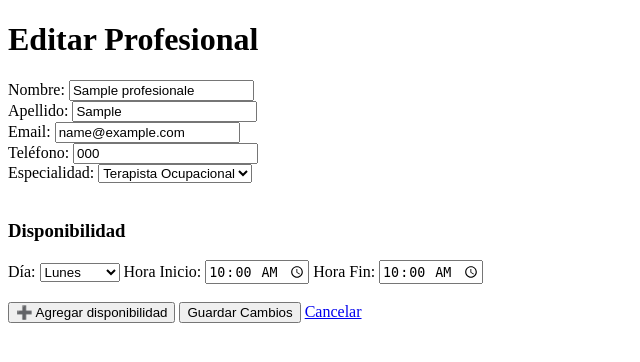
After one commit to tomascapozzo/Sistema-de-turnos, a Flask app: page /profesionales/1/editar in a window 1280 px wide. The commit adds this page. Shown: the top 362 px of the page, without its empty margins (0-640 px from the left). Run offline with Flask 3, Linux system fonts and the light colour scheme; tables that the repository leaves empty hold one stand-in row (values such as "Sample post").

Commit message:
disponibilidad

```diff
--- a/app.py
+++ b/app.py
@@ -4,6 +4,7 @@ from datetime import datetime
 from models.paciente import Paciente
 from models.profesional import Profesional, Especialidades
 from models.turno import Turno
+from models.disponibilidad import Disponibilidad, DiaSemana
 from services.turno_service import  agregarturno, obtener_turnos
 from services.pacientes_service import  obtener_nombre_paciente, agregarpaciente
 from services.profesional_service import obtener_nombre_profesional, agregarprofesional
@@ -12,7 +13,7 @@ from database.db import Base, engine
 
 app = Flask(__name__)
 Base.metadata.create_all(bind=engine)
-@app.route('/')
+@app.route('/inicio')
 def index():
     return render_template('index.html')
 
@@ -30,6 +31,12 @@ def nuevo_turno():
 
             if fecha_hora < datetime.now():
                 return "No se puede asignar un turno en el pasado.", 400
+
+            profesional = db.query(Profesional).get(profesional_id)
+            hora_turno = fecha_hora.time()
+
+            if not (profesional.hora_inicio <= hora_turno <= profesional.hora_fin):
+                return f"El profesional solo atiende entre {profesional.hora_inicio.strftime('%H:%M')} y {profesional.hora_fin.strftime('%H:%M')}.", 400
 
             resultado = agregarturno(db, paciente_id, profesional_id, fecha, hora)
 
@@ -104,17 +111,64 @@ def crear_profesional():
             telefono = request.form['telefono']
             especialidad = request.form['especialidad']
             especial = Especialidades[especialidad].value
+            hora_inicio = datetime.strptime(request.form['hora_inicio'], '%H:%M').time()
+            hora_fin = datetime.strptime(request.form['hora_fin'], '%H:%M').time()
 
-            resultado = agregarprofesional(db, nombre, apellido, email, telefono, especial)
+            resultado = agregarprofesional(db, nombre, apellido, email, telefono, especial, hora_inicio, hora_fin)
+
+
 
             if 'error' in resultado:
                 return resultado["error"], 400
-            return redirect(url_for('listar_profesionales.html'))
+            return redirect(url_for('listar_profesionales'))
+
+
         finally:
             db.close()
 
     return render_template('crear_profesional.html', especialidades = Especialidades)
 
+@app.route('/profesionales/<int:id_profesional>/editar', methods=['GET', 'POST'])
+def editar_profesional(id_profesional):
+    db = SessionLocal()
+    try:
+        profesional = db.query(Profesional).filter_by(id=id_profesional).first()
+        if not profesional:
+            return "Profesional no encontrado", 404
+
+        if request.method == 'POST':
+            profesional.nombre = request.form['nombre']
+            profesional.apellido = request.form['apellido']
+            profesional.email = request.form['email']
+            profesional.telefono = request.form['telefono']
+            profesional.especialidades = request.form['especialidad']
+
+            dias = request.form.getlist('dia[]')
+            horas_inicio = request.form.getlist('hora_inicio[]')
+            horas_fin = request.form.getlist('hora_fin[]')
+
+            db.query(Disponibilidad).filter_by(profesional_id=id_profesional).delete()
+
+            for i in range(len(dias)):
+                dia = dias[i]
+                hora_inicio = datetime.strptime(horas_inicio[i], '%H:%M').time()
+                hora_fin = datetime.strptime(horas_fin[i], '%H:%M').time()
+
+                nueva_dispo = Disponibilidad(
+                    profesional_id=id_profesional,
+                    dia=dia,
+                    hora_inicio=hora_inicio,
+                    hora_fin=hora_fin
+                )
+                db.add(nueva_dispo)
+
+            db.commit()
+            return redirect(url_for('listar_profesionales'))
+
+        return render_template('editar_profesional.html', profesional=profesional)
+
+    finally:
+        db.close()
 @app.route('/profesionales/<int:profesional_id>')
 def ver_profesional(profesional_id):
     db = SessionLocal()
--- a/database/db.py
+++ b/database/db.py
@@ -1,7 +1,7 @@
 from sqlalchemy import create_engine
 from sqlalchemy.orm import sessionmaker, declarative_base
 
-DATABASE_URL = "mysql+pymysql://flask_user:boca123@localhost/turnos_db"
+DATABASE_URL = "mysql+pymysql://flask_user:boca123@localhost/turnos"
 
 engine = create_engine(DATABASE_URL, echo=True)
 SessionLocal = sessionmaker(autocommit=False, autoflush=False, bind=engine)
--- a/models/profesional.py
+++ b/models/profesional.py
@@ -1,6 +1,8 @@
-from sqlalchemy import Column, Integer, String
+from sqlalchemy import Column, Integer, String, Time
+from sqlalchemy.orm import relationship
 from database.db import Base
 from enum import Enum
+
 
 class Especialidades(Enum):
     TERAPISTA = 'Terapista Ocupacional'
@@ -18,3 +20,5 @@ class Profesional(Base):
     email = Column(String(100), nullable=False)
     telefono = Column(String(20), nullable=False)
     especialidades = Column(String(100), nullable=False)
+
+    disponibilidades = relationship('Disponibilidad', back_populates='profesional')
--- a/services/pacientes_service.py
+++ b/services/pacientes_service.py
@@ -1,9 +1,6 @@
 from models.paciente import Paciente
 
-contador_id = 1
-
 def agregarpaciente(db, nombre, apellido, email, telefono):
-    global contador_id
 
     existe = db.query(Paciente).filter(Paciente.email == email).first()
     if existe:
--- a/services/profesional_service.py
+++ b/services/profesional_service.py
@@ -3,7 +3,7 @@ from sqlalchemy.orm import Session
 
 
 
-def agregarprofesional(db, nombre, apellido, email, telefono, especialidad):
+def agregarprofesional(db, nombre, apellido, email, telefono, especialidad, hora_inicio, hora_fin):
     #for p in profesionales:
     #    if p.email == email:
     #        return {'error': 'Profesional existente'}
@@ -17,7 +17,7 @@ def agregarprofesional(db, nombre, apellido, email, telefono, especialidad):
         apellido = apellido,
         email = email,
         telefono = telefono,
-        especialidades = especialidad
+        especialidades = especialidad,
     )
     db.add(nuevoprofesional)
     db.commit()
--- a/templates/crear_paciente.html
+++ b/templates/crear_paciente.html
@@ -11,7 +11,7 @@
   Apellido: <input type="text" name="apellido"><br>
   Telefono: <input type="text" name="telefono"><br>
   Email: <input type="email" name="email"><br>
-  <button type="submit">Guardar</button><a href="index.html" >Inicio</a>
+  <button type="submit">Guardar</button><a href="/inicio" >Inicio</a>
 </form>
 
 
--- /dev/null
+++ b/templates/editar_profesional.html
@@ -0,0 +1,86 @@
+<!DOCTYPE html>
+<html lang="en">
+<head>
+    <meta charset="UTF-8">
+    <title>Editar {{profesional.nombre}} {{profesional.apellido}} </title>
+</head>
+<body>
+    <h1>Editar Profesional</h1>
+
+    <form method="POST">
+        <label>Nombre:</label>
+        <input type="text" name="nombre" value="{{ profesional.nombre }}" required><br>
+
+        <label>Apellido:</label>
+        <input type="text" name="apellido" value="{{ profesional.apellido }}" required><br>
+
+        <label>Email:</label>
+        <input type="email" name="email" value="{{ profesional.email }}" required><br>
+
+        <label>Teléfono:</label>
+        <input type="text" name="telefono" value="{{ profesional.telefono }}" required><br>
+
+        <label>Especialidad:</label>
+        <select name="especialidad" required>
+            {% for esp in ['Terapista Ocupacional', 'Psicologia', 'Psicopedagogia', 'Psiquiatria', 'Fonoaudiologia'] %}
+                <option value="{{ esp }}" {% if profesional.especialidades == esp %}selected{% endif %}>{{ esp }}</option>
+            {% endfor %}
+        </select><br><br>
+
+        <h3>Disponibilidad</h3>
+<div id="disponibilidades">
+    {% for disp in profesional.disponibilidades %}
+        <div class="dispo">
+            <label>Día:</label>
+            <select name="dia[]">
+                {% for dia in ['Lunes','Martes','Miercoles','Jueves','Viernes','Sabado','Domingo'] %}
+                    <option value="{{ dia }}" {% if disp.dia.value == dia %}selected{% endif %}>{{ dia }}</option>
+                {% endfor %}
+            </select>
+
+            <label>Hora Inicio:</label>
+            <input type="time" name="hora_inicio[]" value="{{ disp.hora_inicio.strftime('%H:%M') }}">
+
+            <label>Hora Fin:</label>
+            <input type="time" name="hora_fin[]" value="{{ disp.hora_fin.strftime('%H:%M') }}">
+            <br><br>
+        </div>
+    {% endfor %}
+</div>
+
+
+<button type="button" onclick="agregarDisponibilidad()">➕ Agregar disponibilidad</button>
+
+<script>
+function agregarDisponibilidad() {
+    const contenedor = document.getElementById('disponibilidades');
+    const nuevaDispo = document.createElement('div');
+    nuevaDispo.innerHTML = `
+        <label>Día:</label>
+        <select name="dia[]">
+            <option value="Lunes">Lunes</option>
+            <option value="Martes">Martes</option>
+            <option value="Miercoles">Miércoles</option>
+            <option value="Jueves">Jueves</option>
+            <option value="Viernes">Viernes</option>
+            <option value="Sabado">Sábado</option>
+            <option value="Domingo">Domingo</option>
+        </select>
+
+        <label>Hora Inicio:</label>
+        <input type="time" name="hora_inicio[]">
+
+        <label>Hora Fin:</label>
+        <input type="time" name="hora_fin[]">
+        <br><br>
+    `;
+    contenedor.appendChild(nuevaDispo);
+}
+</script>
+
+
+        <button type="submit">Guardar Cambios</button>
+        <a href="{{ url_for('listar_profesionales') }}">Cancelar</a>
+    </form>
+</body>
+</html>
--- a/templates/ficha_profesional.html
+++ b/templates/ficha_profesional.html
@@ -33,5 +33,8 @@
 </script>
 
     <a href="{{ url_for('listar_profesionales') }}">⬅ Volver a la lista</a>
+    <a href="{{ url_for('editar_profesional', id_profesional=profesional.id) }}">
+    <button type="button">Editar Profesional</button>
+</a>
 </body>
 </html>
--- a/templates/listar_turnos.html
+++ b/templates/listar_turnos.html
@@ -37,7 +37,7 @@
     {% endif %}
 
     <br>
-    <a href="/">Volver al inicio</a>
+    <a href="/inicio">Volver al inicio</a>
     <a href="/turnos/nuevo">Agregar turno</a>
 </body>
 </html>
```
Also changed, not shown: models/disponibilidad.py (added, +23 -0 lines), templates/crear_profesional.html (+17 -6 lines), templates/crear_turno.html (+42 -9 lines).
